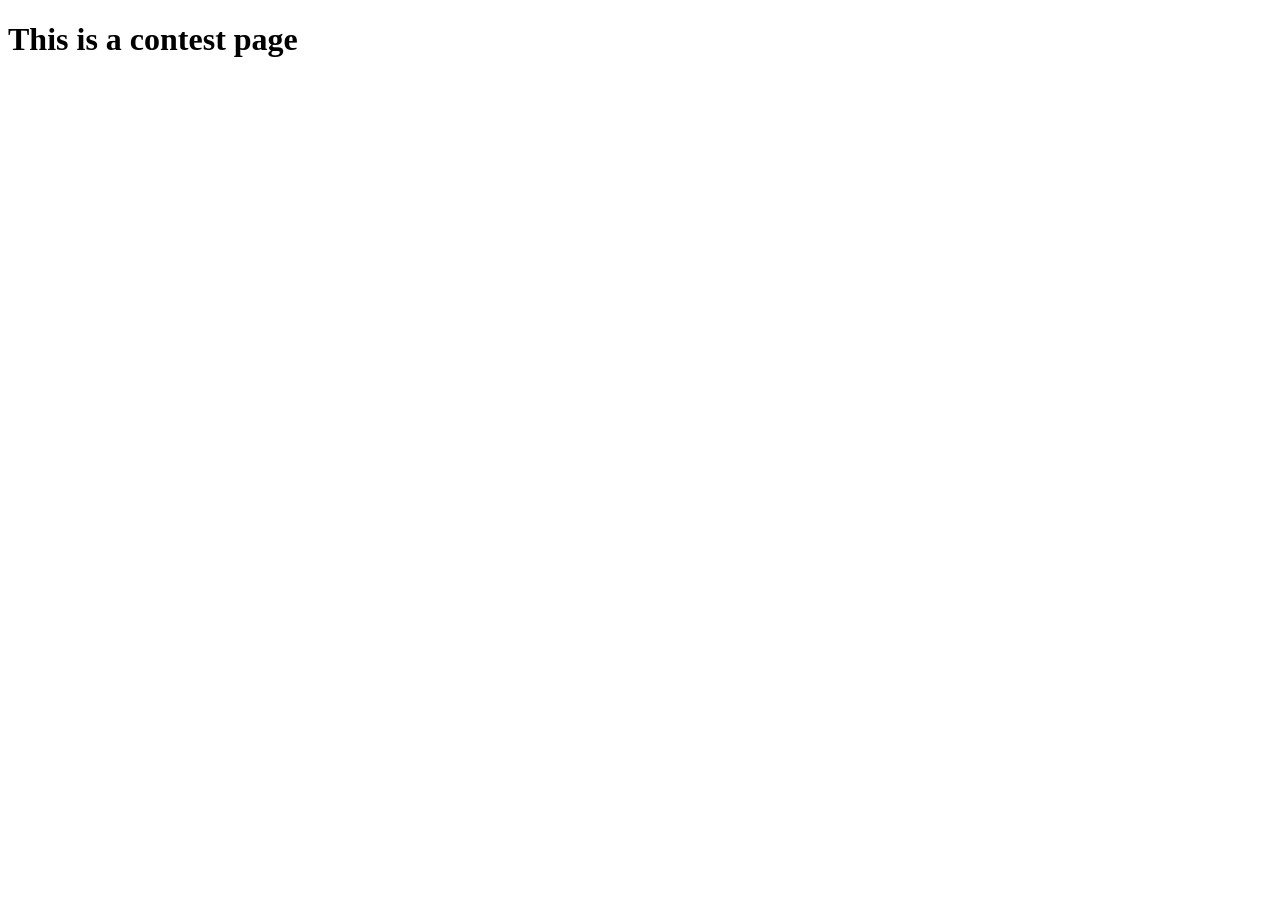
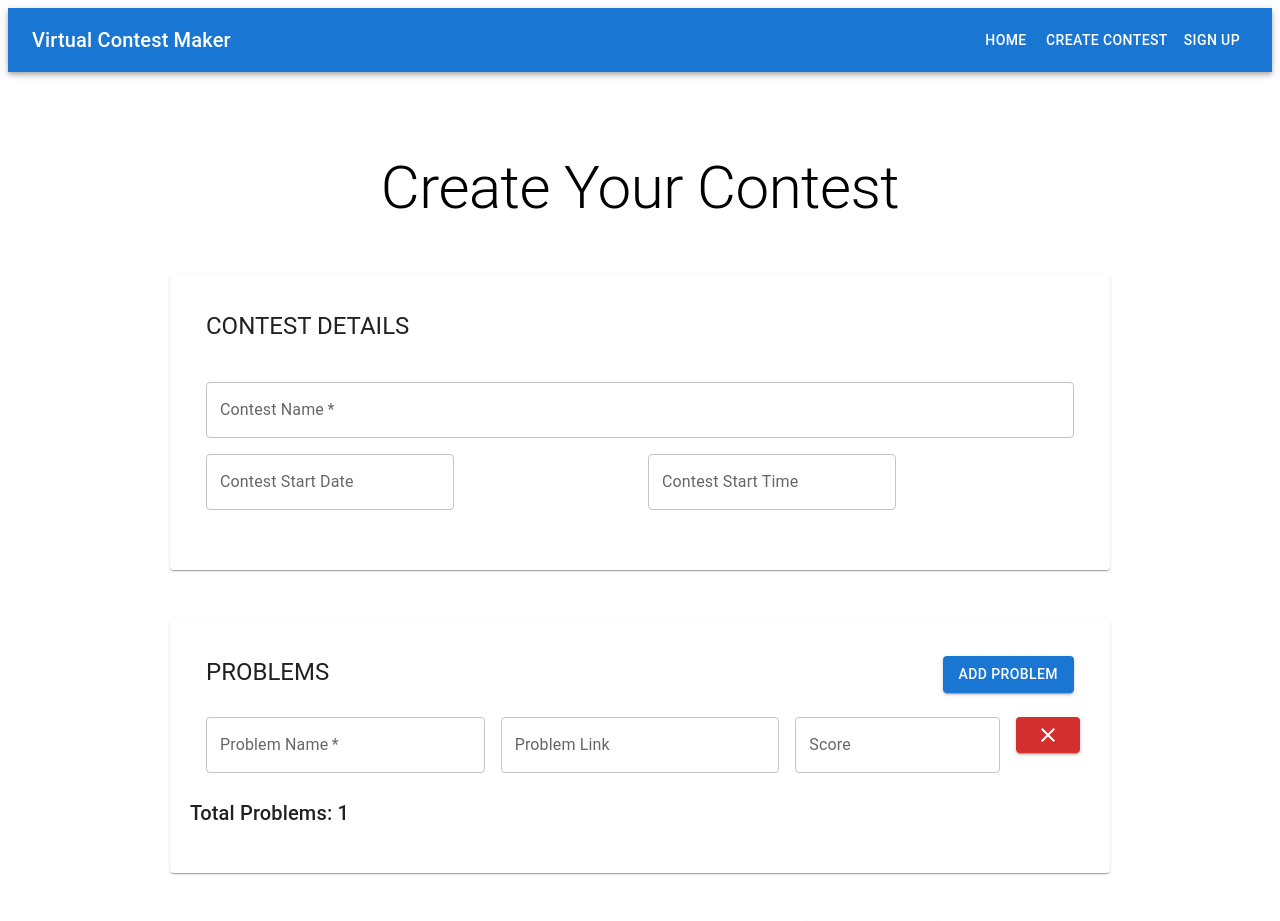
Before and after one commit to arminpatel/vcm-frontend, a React (Vite) app: page /create-contest in a window 1280 px wide. Shown: the top 921 px of the page. Before the commit the page ends 800 px from the top, so only its background shows below. Built offline with nearby package versions, Linux system fonts and the light colour scheme.

Commit message:
add create contest page components

```diff
--- a/package.json
+++ b/package.json
@@ -17,6 +17,8 @@
     "@mui/icons-material": "^5.11.11",
     "@mui/material": "^5.11.13",
     "@mui/styles": "^5.11.13",
+    "@mui/x-date-pickers": "^6.0.3",
+    "dayjs": "^1.11.7",
     "react": "^18.2.0",
     "react-dom": "^18.2.0",
     "react-router-dom": "^6.9.0"
--- a/src/App.jsx
+++ b/src/App.jsx
@@ -2,13 +2,17 @@ import { Routes, Route } from "react-router-dom";
 import Home from "./pages/Home";
 import CreateContest from "./pages/CreateContest";
 import Contest from "./pages/Contest";
+import { LocalizationProvider } from "@mui/x-date-pickers";
+import { AdapterDayjs } from "@mui/x-date-pickers/AdapterDayjs";
 
 export function App() {
   return (
-    <Routes>
-      <Route path="/" element={<Home />} />
-      <Route path="/create-contest" element={<CreateContest />} />
-      <Route path="/contest" element={<Contest />} />
-    </Routes>
+    <LocalizationProvider dateAdapter={AdapterDayjs}>
+      <Routes>
+        <Route path="/" element={<Home />} />
+        <Route path="/create-contest" element={<CreateContest />} />
+        <Route path="/contest" element={<Contest />} />
+      </Routes>
+    </LocalizationProvider>
   );
 }
--- /dev/null
+++ b/src/components/CreateContestDetails.jsx
@@ -0,0 +1,35 @@
+import React from "react";
+import { Typography, Grid, TextField } from "@mui/material";
+import { DatePicker, TimePicker } from "@mui/x-date-pickers";
+
+
+const CreateContestDetails = () => {
+  return (
+    <>
+      <Typography variant="h5" align="left">
+        CONTEST DETAILS
+      </Typography>
+
+      <Grid container spacing={2}>
+        <Grid item xs={12} sm={12} mt={5}>
+          <TextField
+            label="Contest Name"
+            fullWidth
+            variant="outlined"
+            required
+          />
+        </Grid>
+        <Grid item sm={6}>
+          <DatePicker label="Contest Start Date" required />
+        </Grid>
+        <Grid item sm={6}>
+          <TimePicker label="Contest Start Time" required />
+        </Grid>
+
+        <Grid item xs={12} sm={12}></Grid>
+      </Grid>
+    </>
+  );
+};
+
+export default CreateContestDetails;
--- /dev/null
+++ b/src/components/CreateContestForm.jsx
@@ -0,0 +1,66 @@
+import {
+  Button,
+  Card,
+  CardContent, Typography
+} from "@mui/material";
+import React, { useState } from "react";
+import CreateContestDetails from "./CreateContestDetails";
+import CreateProblemList from "./CreateProblemList";
+
+const CreateContestForm = () => {
+  const [contestName, setContestName] = useState("");
+  const [contestStartTime, setContestStartTime] = useState();
+  const [contestStartDate, setContestStartDate] = useState();
+  const [problemCount, setProblemCount] = useState(1);
+  const [problems, setProblems] = useState([
+    {
+      id: 1,
+      name: "",
+      link: "",
+    },
+    {
+      id: 2,
+      name: "",
+      link: "",
+    },
+  ]);
+
+  const addContestName = (name) => setContestName(name);
+  const addContestDate = (date) => setContestStartDate(date);
+  const addContestTime = (time) => setContestStartTime(time);
+
+  return (
+    <form>
+      <Typography variant="h2" align="center" mt={10}>
+        Create Your Contest
+      </Typography>
+      <Card
+        style={{ maxWidth: "900px", margin: "50px  auto", padding: "20px" }}
+      >
+        <CardContent>
+          <CreateContestDetails />
+        </CardContent>
+      </Card>
+      <Card
+        style={{ maxWidth: "900px", margin: "50px  auto", padding: "20px" }}
+      >
+        <CardContent>
+          <CreateProblemList problemCount={problemCount}/>
+        </CardContent>
+      </Card>
+
+      <div
+        style={{
+          width: "100%",
+          display: "flex",
+          justifyContent: "space-evenly",
+        }}
+      >
+        <Button type="submit" contained>Create Contest</Button>
+        <Button variant="contained">Go Back Home</Button>
+      </div>
+    </form>
+  );
+};
+
+export default CreateContestForm;
--- /dev/null
+++ b/src/components/CreateProblem.jsx
@@ -0,0 +1,26 @@
+import React from "react";
+import { Grid, TextField, Button } from "@mui/material";
+import CloseIcon from "@mui/icons-material/Close";
+
+const CreateProblem = () => {
+  return (
+    <>
+      <Grid item xs={4} sm={4} mt={3}>
+        <TextField label="Problem Name" fullWidth variant="outlined" required />
+      </Grid>
+      <Grid item xs={4} sm={4} mt={3}>
+        <TextField label="Problem Link" fullWidth></TextField>
+      </Grid>
+      <Grid item xs={3} sm={3} mt={3}>
+        <TextField label="Score" fullWidth></TextField>
+      </Grid>
+      <Grid item xs={1} sm={1} mt={3}>
+        <Button variant="contained" color="error">
+          <CloseIcon fontSize="medium" colorAction />
+        </Button>
+      </Grid>
+    </>
+  );
+};
+
+export default CreateProblem;
--- /dev/null
+++ b/src/components/CreateProblemList.jsx
@@ -0,0 +1,30 @@
+import React from "react";
+import { Typography, Button, Grid } from "@mui/material";
+import CreateProblem from "./CreateProblem";
+
+
+const CreateProblemList = ({ problemCount }) => {
+  return (
+    <>
+      <div style={{ display: "flex", justifyContent: "space-between" }}>
+        <Typography variant="h5" align="left">
+          PROBLEMS
+        </Typography>
+
+        <Button variant="contained" align="right">
+          Add Problem
+        </Button>
+      </div>
+
+      <Grid container spacing={2}>
+        <CreateProblem />
+
+        <Typography mt={3} variant="h6">
+          Total Problems: {problemCount}
+        </Typography>
+      </Grid>
+    </>
+  );
+};
+
+export default CreateProblemList;
--- a/src/pages/CreateContest.jsx
+++ b/src/pages/CreateContest.jsx
@@ -1,7 +1,14 @@
 import React from "react";
+import { Navbar } from "../components/Navbar";
+import CreateContestForm from "../components/CreateContestForm";
 
 const CreateContest = () => {
-  return <h1>This is a contest page</h1>;
+  return (
+    <>
+      <Navbar />
+      <CreateContestForm />
+    </>
+  );
 };
 
 export default CreateContest;
```
Also changed, not shown: src/pages/Contest.jsx (+34 -34 lines), 1 other file (tests, documents, lock files or other folders).
